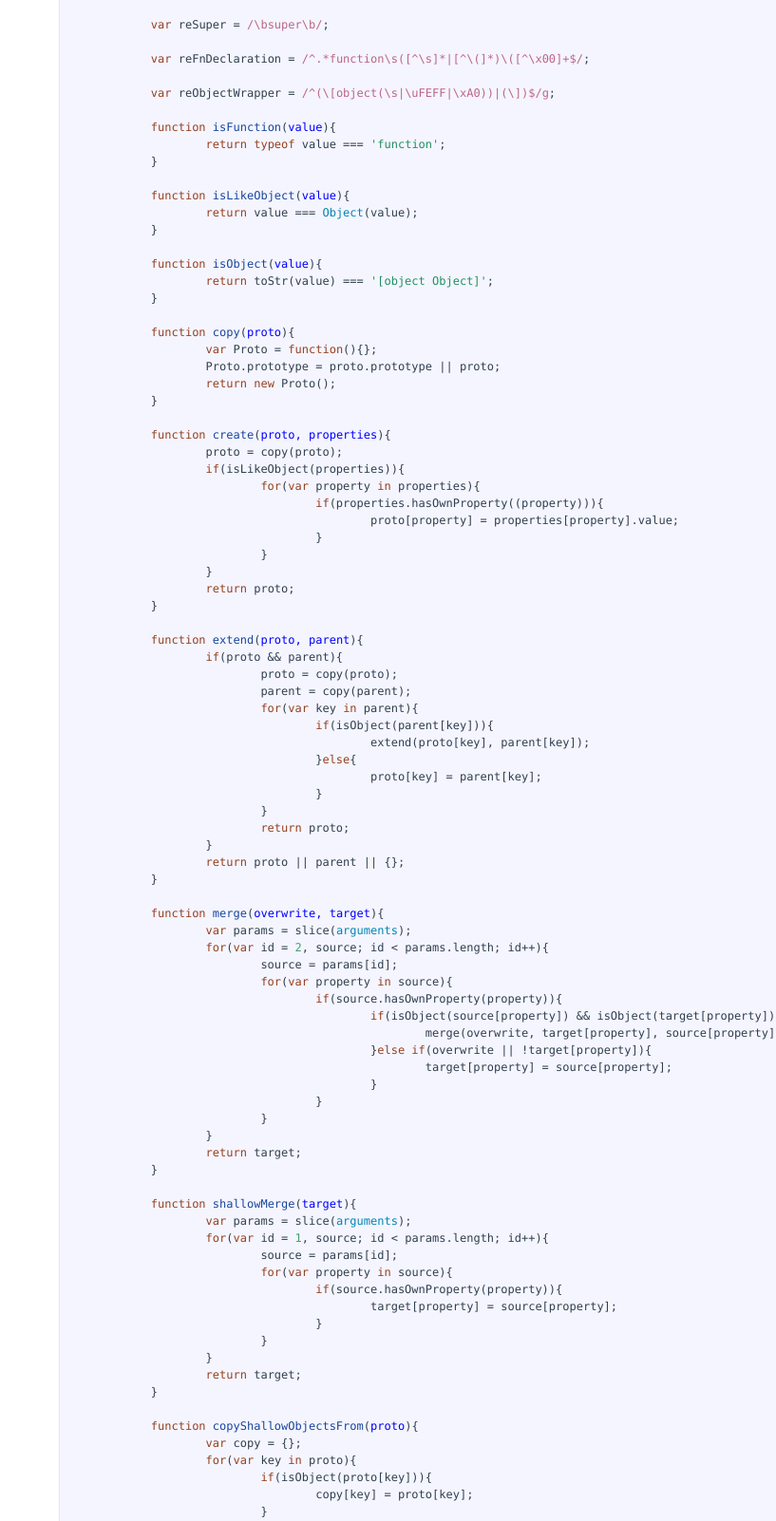
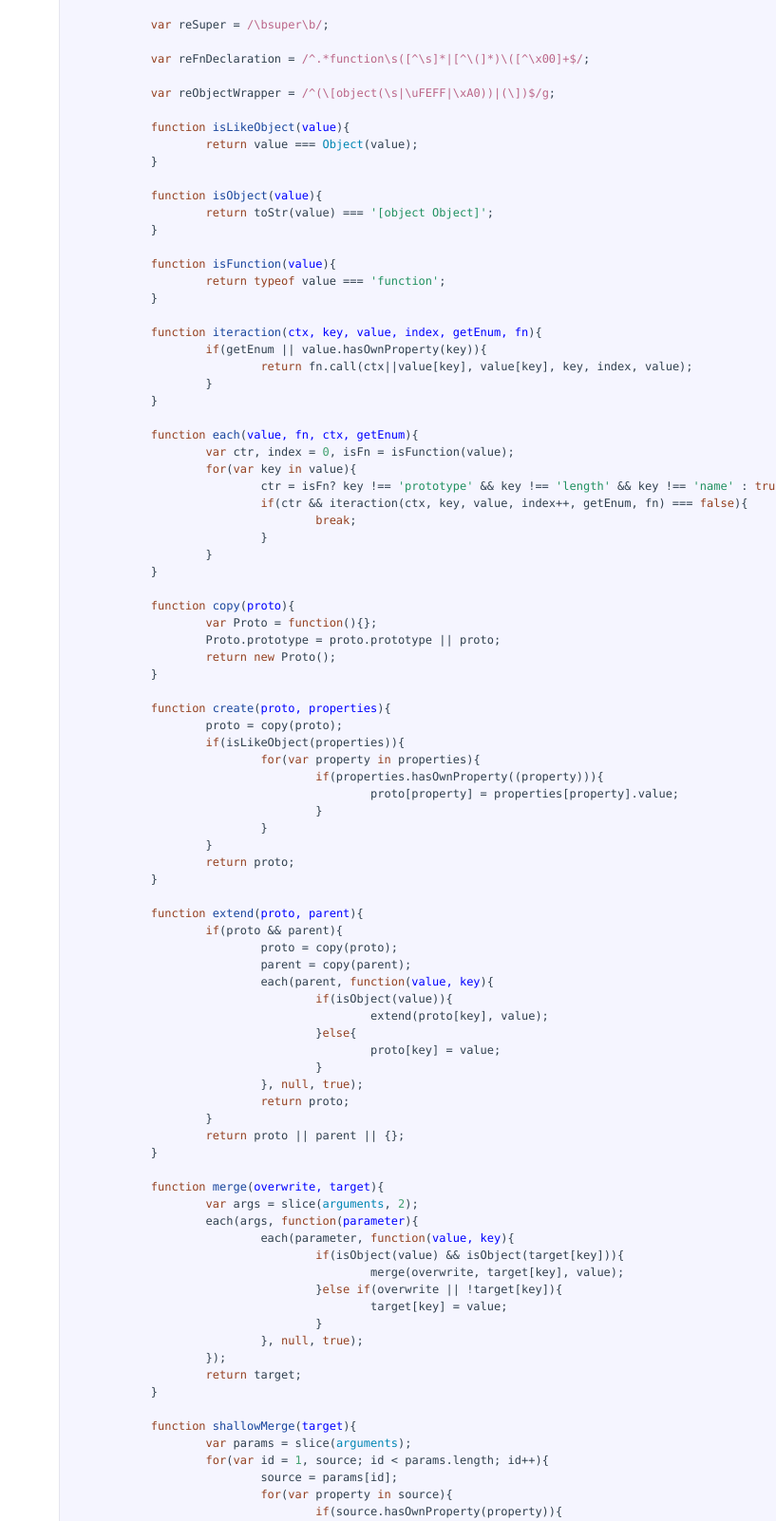
Before and after one commit to adriancmiranda/Proto, a website: page docs/Proto.html in a window 1280 px wide. Shown: the part 944-2546 px from the top of the page at 95% size, without its empty margins (463-1280 px from the left). Drawn offline with Linux system fonts and the light colour scheme.

Commit message:
Updating: docs

```diff
--- a/docs/Proto.html
+++ b/docs/Proto.html
@@ -153,16 +153,32 @@ http:<span class="hljs-comment">//ambox.github.io</span>
 
 	<span class="hljs-keyword">var</span> reObjectWrapper = <span class="hljs-regexp">/^(\[object(\s|\uFEFF|\xA0))|(\])$/g</span>;
 
-	<span class="hljs-function"><span class="hljs-keyword">function</span> <span class="hljs-title">isFunction</span>(<span class="hljs-params">value</span>)</span>{
-		<span class="hljs-keyword">return</span> <span class="hljs-keyword">typeof</span> value === <span class="hljs-string">'function'</span>;
-	}
-
 	<span class="hljs-function"><span class="hljs-keyword">function</span> <span class="hljs-title">isLikeObject</span>(<span class="hljs-params">value</span>)</span>{
 		<span class="hljs-keyword">return</span> value === <span class="hljs-built_in">Object</span>(value);
 	}
 
 	<span class="hljs-function"><span class="hljs-keyword">function</span> <span class="hljs-title">isObject</span>(<span class="hljs-params">value</span>)</span>{
 		<span class="hljs-keyword">return</span> toStr(value) === <span class="hljs-string">'[object Object]'</span>;
+	}
+
+	<span class="hljs-function"><span class="hljs-keyword">function</span> <span class="hljs-title">isFunction</span>(<span class="hljs-params">value</span>)</span>{
+		<span class="hljs-keyword">return</span> <span class="hljs-keyword">typeof</span> value === <span class="hljs-string">'function'</span>;
+	}
+
+	<span class="hljs-function"><span class="hljs-keyword">function</span> <span class="hljs-title">iteraction</span>(<span class="hljs-params">ctx, key, value, index, getEnum, fn</span>)</span>{
+		<span class="hljs-keyword">if</span>(getEnum || value.hasOwnProperty(key)){
+			<span class="hljs-keyword">return</span> fn.call(ctx||value[key], value[key], key, index, value);
+		}
+	}
+
+	<span class="hljs-function"><span class="hljs-keyword">function</span> <span class="hljs-title">each</span>(<span class="hljs-params">value, fn, ctx, getEnum</span>)</span>{
+		<span class="hljs-keyword">var</span> ctr, index = <span class="hljs-number">0</span>, isFn = isFunction(value);
+		<span class="hljs-keyword">for</span>(<span class="hljs-keyword">var</span> key <span class="hljs-keyword">in</span> value){
+			ctr = isFn? key !== <span class="hljs-string">'prototype'</span> &amp;&amp; key !== <span class="hljs-string">'length'</span> &amp;&amp; key !== <span class="hljs-string">'name'</span> : <span class="hljs-literal">true</span>;
+			<span class="hljs-keyword">if</span>(ctr &amp;&amp; iteraction(ctx, key, value, index++, getEnum, fn) === <span class="hljs-literal">false</span>){
+				<span class="hljs-keyword">break</span>;
+			}
+		}
 	}
 
 	<span class="hljs-function"><span class="hljs-keyword">function</span> <span class="hljs-title">copy</span>(<span class="hljs-params">proto</span>)</span>{
@@ -187,32 +203,29 @@ http:<span class="hljs-comment">//ambox.github.io</span>
 		<span class="hljs-keyword">if</span>(proto &amp;&amp; parent){
 			proto = copy(proto);
 			parent = copy(parent);
-			<span class="hljs-keyword">for</span>(<span class="hljs-keyword">var</span> key <span class="hljs-keyword">in</span> parent){
-				<span class="hljs-keyword">if</span>(isObject(parent[key])){
-					extend(proto[key], parent[key]);
+			each(parent, <span class="hljs-function"><span class="hljs-keyword">function</span>(<span class="hljs-params">value, key</span>)</span>{
+				<span class="hljs-keyword">if</span>(isObject(value)){
+					extend(proto[key], value);
 				}<span class="hljs-keyword">else</span>{
-					proto[key] = parent[key];
+					proto[key] = value;
 				}
-			}
+			}, <span class="hljs-literal">null</span>, <span class="hljs-literal">true</span>);
 			<span class="hljs-keyword">return</span> proto;
 		}
 		<span class="hljs-keyword">return</span> proto || parent || {};
 	}
 
 	<span class="hljs-function"><span class="hljs-keyword">function</span> <span class="hljs-title">merge</span>(<span class="hljs-params">overwrite, target</span>)</span>{
-		<span class="hljs-keyword">var</span> params = slice(<span class="hljs-built_in">arguments</span>);
-		<span class="hljs-keyword">for</span>(<span class="hljs-keyword">var</span> id = <span class="hljs-number">2</span>, source; id &lt; params.length; id++){
-			source = params[id];
-			<span class="hljs-keyword">for</span>(<span class="hljs-keyword">var</span> property <span class="hljs-keyword">in</span> source){
-				<span class="hljs-keyword">if</span>(source.hasOwnProperty(property)){
-					<span class="hljs-keyword">if</span>(isObject(source[property]) &amp;&amp; isObject(target[property])){
-						merge(overwrite, target[property], source[property]);
-					}<span class="hljs-keyword">else</span> <span class="hljs-keyword">if</span>(overwrite || !target[property]){
-						target[property] = source[property];
-					}
+		<span class="hljs-keyword">var</span> args = slice(<span class="hljs-built_in">arguments</span>, <span class="hljs-number">2</span>);
+		each(args, <span class="hljs-function"><span class="hljs-keyword">function</span>(<span class="hljs-params">parameter</span>)</span>{
+			each(parameter, <span class="hljs-function"><span class="hljs-keyword">function</span>(<span class="hljs-params">value, key</span>)</span>{
+				<span class="hljs-keyword">if</span>(isObject(value) &amp;&amp; isObject(target[key])){
+					merge(overwrite, target[key], value);
+				}<span class="hljs-keyword">else</span> <span class="hljs-keyword">if</span>(overwrite || !target[key]){
+					target[key] = value;
 				}
-			}
-		}
+			}, <span class="hljs-literal">null</span>, <span class="hljs-literal">true</span>);
+		});
 		<span class="hljs-keyword">return</span> target;
 	}
 
@@ -262,23 +275,21 @@ http:<span class="hljs-comment">//ambox.github.io</span>
 
 	<span class="hljs-function"><span class="hljs-keyword">function</span> <span class="hljs-title">implement</span>(<span class="hljs-params">root, list</span>)</span>{
 		<span class="hljs-keyword">var</span> proto = {}, collection = {};
-		list = isArray(list)? list : [list];
-		<span class="hljs-keyword">for</span>(<span class="hljs-keyword">var</span> id = <span class="hljs-number">0</span>, item; id &lt; list.length; id++){
-			item = list[id];
+		each(isArray(list)? list : [list], <span class="hljs-function"><span class="hljs-keyword">function</span>(<span class="hljs-params">item</span>)</span>{
 			<span class="hljs-keyword">if</span>(isFunction(item)){
 				item = item.prototype;
 			}
-			<span class="hljs-keyword">for</span>(<span class="hljs-keyword">var</span> key <span class="hljs-keyword">in</span> item){
+			each(item, <span class="hljs-function"><span class="hljs-keyword">function</span>(<span class="hljs-params">value, key</span>)</span>{
 				<span class="hljs-keyword">if</span>(!root[key]){
-					proto[key] = item[key];
+					proto[key] = value;
 				}
-			}
+			}, <span class="hljs-literal">null</span>, <span class="hljs-literal">true</span>);
 			<span class="hljs-keyword">if</span>(proto.implements){
 				collection = implement(root, proto.implements);
 			}<span class="hljs-keyword">else</span>{
 				collection = extend(collection, proto);
 			}
-		}
+		});
 		<span class="hljs-keyword">return</span> collection;
 	}
 
@@ -308,22 +319,22 @@ http:<span class="hljs-comment">//ambox.github.io</span>
 	<span class="hljs-function"><span class="hljs-keyword">function</span> <span class="hljs-title">bindAll</span>(<span class="hljs-params">context, methods</span>)</span>{
 		methods = isArray(methods)? methods : slice(<span class="hljs-built_in">arguments</span>, <span class="hljs-number">1</span>);
 		methods = methods.length? methods : keys(context, <span class="hljs-literal">true</span>);
-		<span class="hljs-keyword">for</span>(<span class="hljs-keyword">var</span> id = <span class="hljs-number">0</span>; id &lt; methods.length; id++){
-			<span class="hljs-keyword">if</span>(isFunction(context[methods[id]])){
-				context[methods[id]] = bind(context[methods[id]], context);
+		each(methods, <span class="hljs-function"><span class="hljs-keyword">function</span>(<span class="hljs-params">method</span>)</span>{
+			<span class="hljs-keyword">if</span>(isFunction(context[method])){
+				context[method] = bind(context[method], context);
 			}
-		}
+		});
 		<span class="hljs-keyword">return</span> context;
 	}
 
 	<span class="hljs-function"><span class="hljs-keyword">function</span> <span class="hljs-title">unbindAll</span>(<span class="hljs-params">context, methods</span>)</span>{
 		methods = isArray(methods)? methods : slice(<span class="hljs-built_in">arguments</span>, <span class="hljs-number">1</span>);
 		methods = methods.length? methods : keys(context, <span class="hljs-literal">true</span>);
-		<span class="hljs-keyword">for</span>(<span class="hljs-keyword">var</span> id = <span class="hljs-number">0</span>; id &lt; methods.length; id++){
-			<span class="hljs-keyword">if</span>(isFunction(context[methods[id]])){
-				context[methods[id]] = unbind(context[methods[id]], context);
+		each(methods, <span class="hljs-function"><span class="hljs-keyword">function</span>(<span class="hljs-params">method</span>)</span>{
+			<span class="hljs-keyword">if</span>(isFunction(context[method])){
+				context[method] = unbind(context[method], context);
 			}
-		}
+		});
 		<span class="hljs-keyword">return</span> context;
 	}
 
@@ -384,6 +395,7 @@ http:<span class="hljs-comment">//ambox.github.io</span>
 	Proto.size = <span class="hljs-number">0</span>;
 
 	Proto.create = <span class="hljs-built_in">Object</span>.create || create;
+	Proto.iterate = each;
 	Proto.implements = implement;
 	Proto.unbindAll = unbindAll;
 	Proto.bindAll = bindAll;
```
